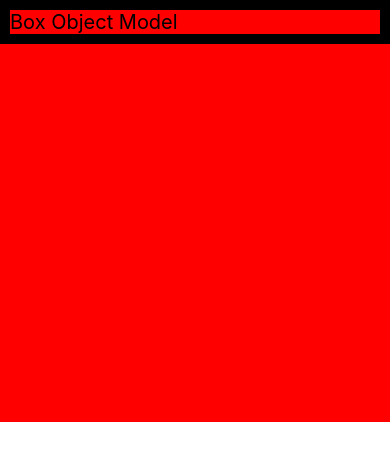
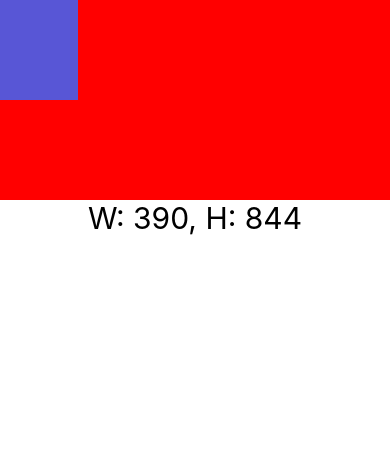
Before and after one commit to Alejoboga20/CounterReactNative, a React Native app: screen / in a window 390 px wide. Shown: the top 460 px of the page. Built offline with nearby package versions, Linux system fonts and the light colour scheme.

Commit message:
Using dimensions and useDimension hook

```diff
--- a/App.tsx
+++ b/App.tsx
@@ -1,11 +1,11 @@
 import React from 'react';
 import { SafeAreaView } from 'react-native';
-import { BoxObjectModelScreen } from './src/screens/BoxObjectModelScreen';
+import { DimensionsScreen } from './src/screens/DimensionsScreen';
 
 export const App = () => {
   return (
     <SafeAreaView style={{ flex: 1 }}>
-      <BoxObjectModelScreen />
+      <DimensionsScreen />
     </SafeAreaView>
   );
 };
--- /dev/null
+++ b/src/screens/DimensionsScreen.tsx
@@ -0,0 +1,45 @@
+import React from 'react';
+import {
+  View,
+  StyleSheet,
+  Dimensions,
+  Text,
+  useWindowDimensions,
+} from 'react-native';
+
+/* const { width, height } = Dimensions.get('window'); */
+
+export const DimensionsScreen = () => {
+  const { width, height } = useWindowDimensions();
+
+  return (
+    <View>
+      <View style={styles.container}>
+        <View style={{ ...styles.purpleBox, width: 0.2 * width }} />
+        <View style={styles.orangeBox} />
+      </View>
+      <Text style={styles.title}>
+        W: {width}, H: {height}
+      </Text>
+    </View>
+  );
+};
+
+const styles = StyleSheet.create({
+  container: {
+    backgroundColor: 'red',
+    width: '100%',
+    height: 200,
+  },
+  purpleBox: {
+    backgroundColor: '#5856d6',
+    height: '50%',
+  },
+  orangeBox: {
+    backgroundColor: '#f0a23b',
+  },
+  title: {
+    fontSize: 30,
+    textAlign: 'center',
+  },
+});
```
